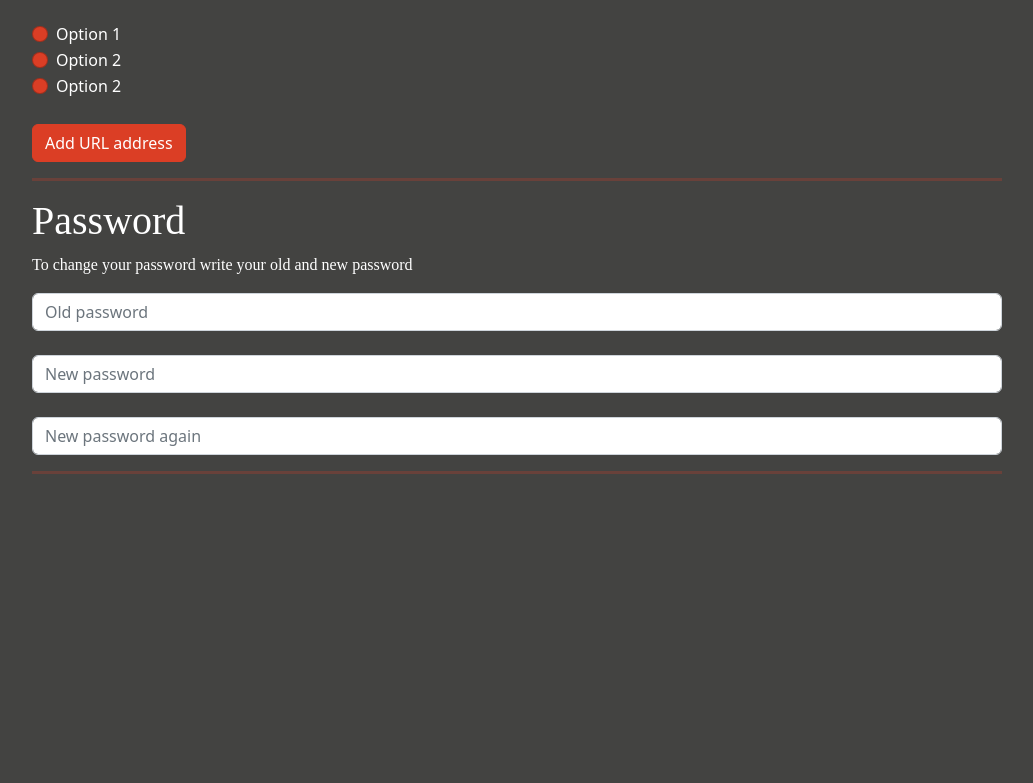
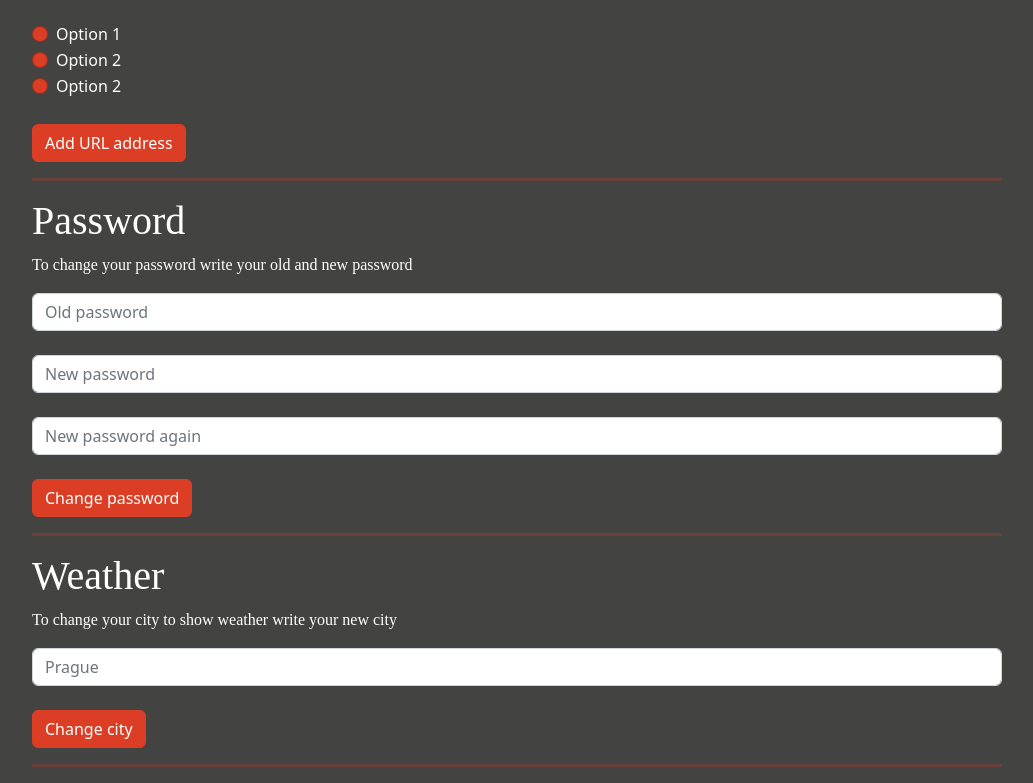
Before and after one commit to adamhrncir/marss, a Next.js app: page /settings in a window 1280 px wide. Shown: the part 395-1178 px from the top of the page, without its empty margins (123-1156 px from the left). Before the commit the page ends 885 px from the top, so only its background shows below. Built offline with nearby package versions, Linux system fonts and the light colour scheme; a web font is replaced by a local one.

Commit message:
upraveno odesílání formulářů přes post + počasí

```diff
--- a/app/settings/page.tsx
+++ b/app/settings/page.tsx
@@ -15,6 +15,7 @@ export default function Home() {
 
     <div className="col-sm-2">
       <div className="logo">
+      <Link href="/dashboard">
     <Image
         src="/images/logo.png"
         width={150}
@@ -22,6 +23,7 @@ export default function Home() {
         alt="logo"
         layout="responsive"
       />
+    </Link>
     </div>
     </div>
     <div className="col-sm-9">
@@ -46,7 +48,7 @@ export default function Home() {
 <h1>RSS Feed</h1>
 <p>To add more resources, enter the valid URL address and name</p>
 
-<form>
+<form action="/addRSS" method="post">
   <div className="form-group">
     <input type="url" className="form-control" id="URLadress"  placeholder="https://marss.cz/rss/ "/>
 <br></br>
@@ -79,7 +81,7 @@ export default function Home() {
 <h1>Password</h1>
 <p>To change your password write your old and new password</p>
 
-<form>
+<form action="/changePassword" method="post">
   <div className="form-group">
     <input type="password" className="form-control" id="oldPassword"  placeholder="Old password"/>
 <br></br>
@@ -87,6 +89,23 @@ export default function Home() {
     <br></br>
     <input type="password" className="form-control" id="newPasswordAgin"  placeholder="New password again"/>
   </div>
+  <br></br>
+  <button type="submit" className="btn btn-outline-light">Change password</button>
+
+
+</form>
+
+<hr></hr>
+
+<h1>Weather</h1>
+<p>To change your city to show weather write your new city</p>
+
+<form action="/setWeatherCity" method="post">
+  <div className="form-group">
+    <input type="text" className="form-control" id="city"  placeholder="Prague"/>
+    </div>
+  <br></br>
+  <button type="submit" className="btn btn-outline-light">Change city</button>
 
 
 </form>
```
